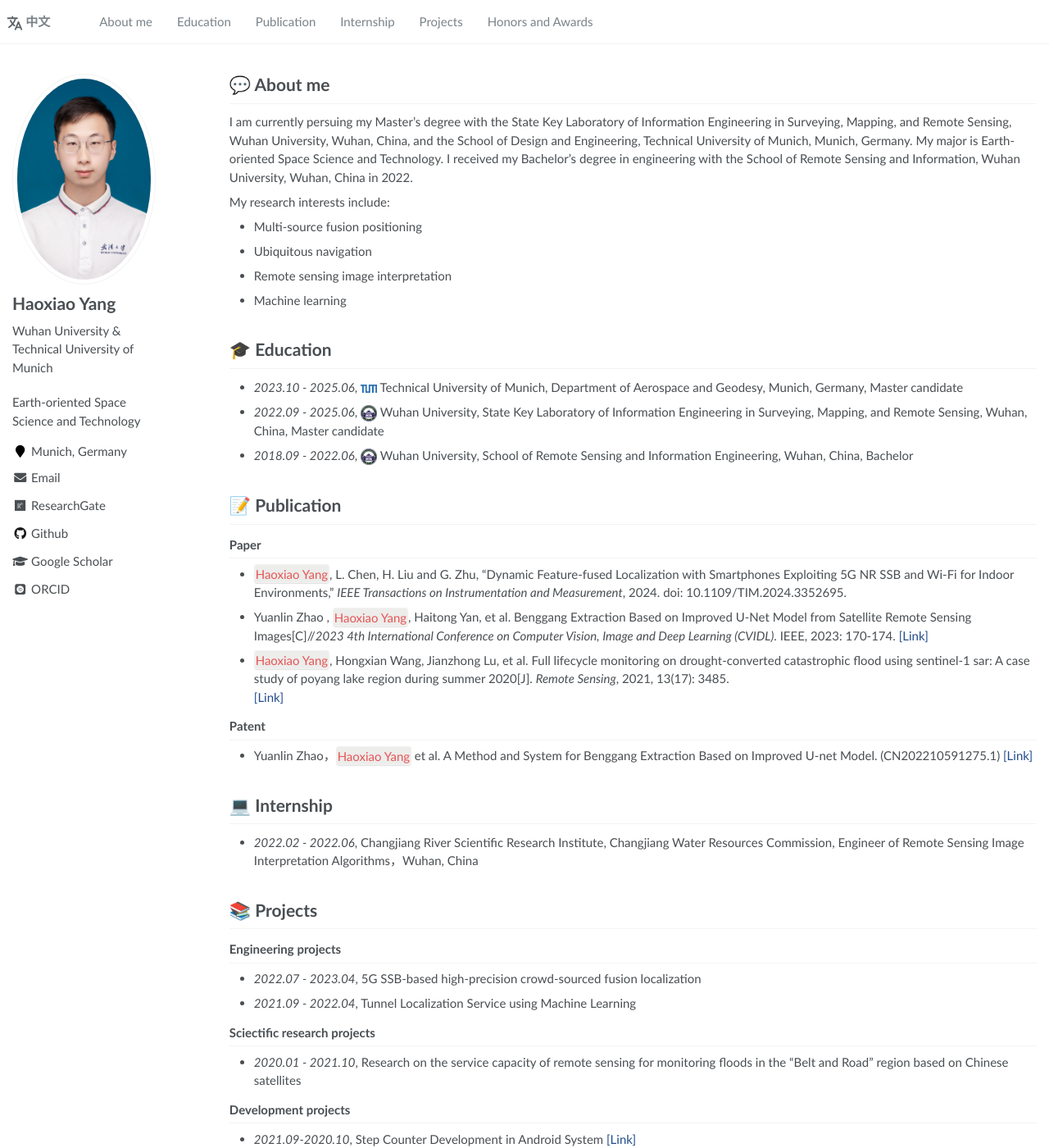
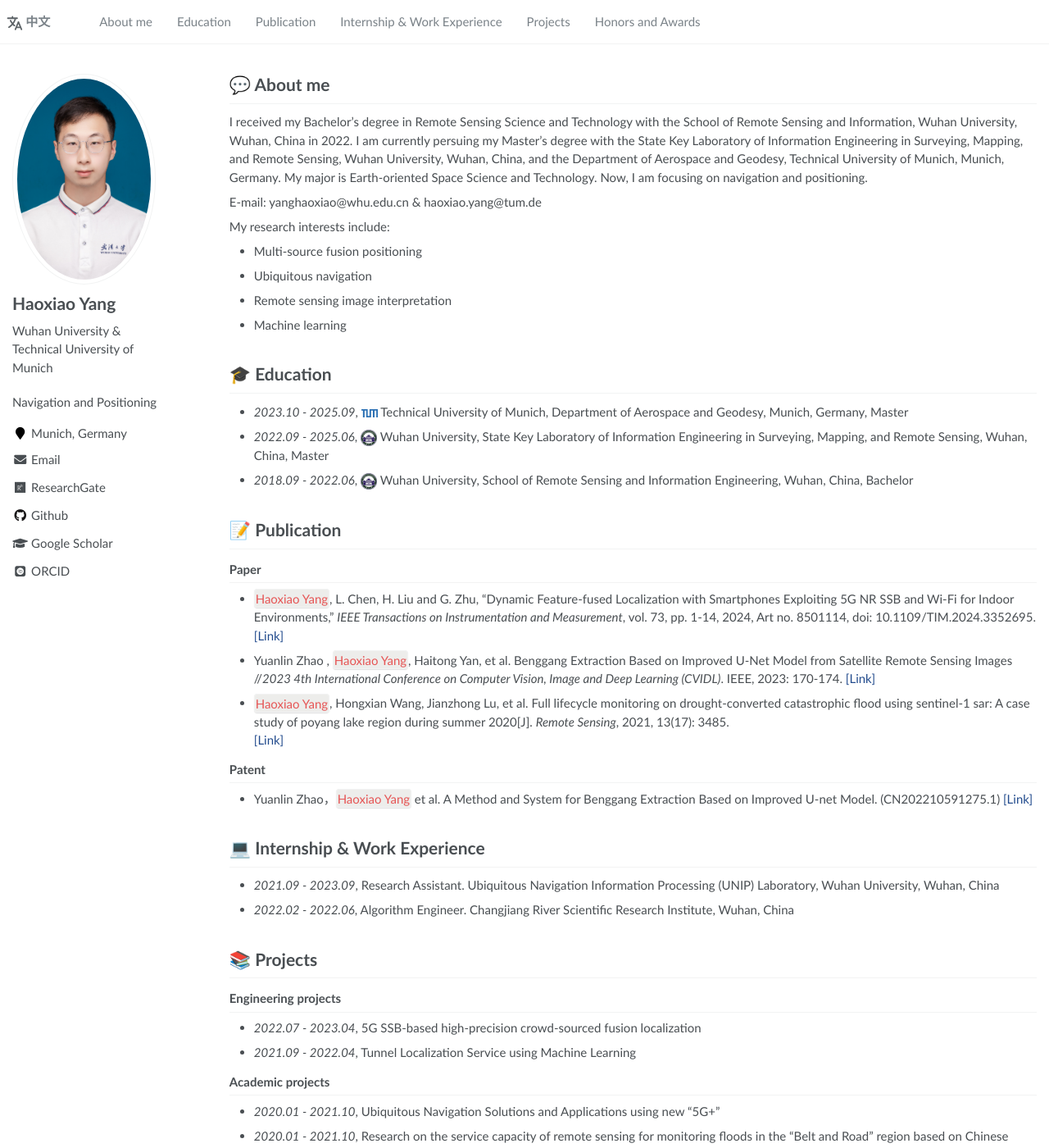
Before and after one commit to GreatBruceYoung/greatbruceyoung.github.io, a Jekyll site: the page built from _pages/about.md, in a window 1280 px wide and 1400 px high. Shown: the whole window at 82% size. Built offline with Jekyll 4.4.1, drawn with Linux system fonts in a browser that asks for light colours; some web fonts are replaced; some of the changed text lies outside the part shown.

Commit message:
update on 1.28

```diff
--- a/_config.yml
+++ b/_config.yml
@@ -7,7 +7,7 @@
 
 # Site Settings
 title                    : "Haoxiao Yang"
-description              : "Earth-oriented Space Science and Technology"
+description              : "Navigation and Positioning"
 repository               : "GreatBruceYoung/greatbruceyoung.github.io"
 google_scholar_stats_use_cdn : false
 
--- a/_data/navigation.yml
+++ b/_data/navigation.yml
@@ -9,7 +9,7 @@ main:
   - title: "Publication"
     url: "/#-lwzl"
 
-  - title: "Internship"
+  - title: "Internship & Work Experience"
     url: "/#-gzsx"
 
   - title: "Projects"
--- a/_layouts/default.html
+++ b/_layouts/default.html
@@ -32,7 +32,7 @@ layout: compress
 <div class="footer_site">
 <hr/>
 <div class="footer_copyright">
-  © 2022 Haoxiao (Bruce) Yang | All rights reserved
+  © 2024 Haoxiao Yang | All rights reserved
 </div>
 </div>
   </body>
--- a/_pages/about.md
+++ b/_pages/about.md
@@ -18,8 +18,9 @@ redirect_from:
 <span class='anchor' id='about-me'></span>
 
 # 💬 About me
+I received my Bachelor's degree in Remote Sensing Science and Technology with the School of Remote Sensing and Information, Wuhan University, Wuhan, China in 2022. I am currently persuing my Master's degree with the State Key Laboratory of Information Engineering in Surveying, Mapping, and Remote Sensing, Wuhan University, Wuhan, China, and the Department of Aerospace and Geodesy, Technical University of Munich, Munich, Germany. My major is Earth-oriented Space Science and Technology. Now, I am focusing on navigation and positioning.
 
-I am currently persuing my Master's degree with the State Key Laboratory of Information Engineering in Surveying, Mapping, and Remote Sensing, Wuhan University, Wuhan, China, and the School of Design and Engineering, Technical University of Munich, Munich, Germany. My major is Earth-oriented Space Science and Technology. I received my Bachelor's degree in engineering with the School of Remote Sensing and Information, Wuhan University, Wuhan, China in 2022.
+E-mail: yanghaoxiao@whu.edu.cn & haoxiao.yang@tum.de
 
 My research interests include:
 - Multi-source fusion positioning
@@ -27,12 +28,11 @@ My research interests include:
 - Remote sensing image interpretation
 - Machine learning
 
-
 <span class='anchor' id='-xl'></span>
 
 # 🎓 Education
-- *2023.10 - 2025.06*, <a href="https://www.tum.de/"><img class="svg" src="/images/Technical_University_of_Munich_Logo.png" width="20pt"></a> Technical University of Munich, Department of Aerospace and Geodesy, Munich, Germany, Master candidate
-- *2022.09 - 2025.06*, <a href="https://www.whu.edu.cn/"><img class="svg" src="/images/Wuhan_University_Logo.png" width="20pt"></a> Wuhan University, State Key Laboratory of Information Engineering in Surveying, Mapping, and Remote Sensing, Wuhan, China, Master candidate
+- *2023.10 - 2025.09*, <a href="https://www.tum.de/"><img class="svg" src="/images/Technical_University_of_Munich_Logo.png" width="20pt"></a> Technical University of Munich, Department of Aerospace and Geodesy, Munich, Germany, Master
+- *2022.09 - 2025.06*, <a href="https://www.whu.edu.cn/"><img class="svg" src="/images/Wuhan_University_Logo.png" width="20pt"></a> Wuhan University, State Key Laboratory of Information Engineering in Surveying, Mapping, and Remote Sensing, Wuhan, China, Master
 - *2018.09 - 2022.06*, <a href="https://www.whu.edu.cn/"><img class="svg" src="/images/Wuhan_University_Logo.png" width="20pt"></a> Wuhan University, School of Remote Sensing and Information Engineering, Wuhan, China, Bachelor
 
 <span class='anchor' id='-lwzl'></span>
@@ -40,9 +40,10 @@ My research interests include:
 # 📝 Publication
 ### Paper
 ---
-- `Haoxiao Yang`, L. Chen, H. Liu and G. Zhu, "Dynamic Feature-fused Localization with Smartphones Exploiting 5G NR SSB and Wi-Fi for Indoor Environments," *IEEE Transactions on Instrumentation and Measurement*, 2024. doi: 10.1109/TIM.2024.3352695.
+- `Haoxiao Yang`, L. Chen, H. Liu and G. Zhu, "Dynamic Feature-fused Localization with Smartphones Exploiting 5G NR SSB and Wi-Fi for Indoor Environments," *IEEE Transactions on Instrumentation and Measurement*, vol. 73, pp. 1-14, 2024, Art no. 8501114, doi: 10.1109/TIM.2024.3352695.
+[[Link]](https://ieeexplore.ieee.org/document/10403817)
 
-- Yuanlin Zhao , `Haoxiao Yang`, Haitong Yan, et al. Benggang Extraction Based on Improved U-Net Model from Satellite Remote Sensing Images[C]//*2023 4th International Conference on Computer Vision, Image and Deep Learning (CVIDL)*. IEEE, 2023: 170-174.
+- Yuanlin Zhao , `Haoxiao Yang`, Haitong Yan, et al. Benggang Extraction Based on Improved U-Net Model from Satellite Remote Sensing Images //*2023 4th International Conference on Computer Vision, Image and Deep Learning (CVIDL)*. IEEE, 2023: 170-174.
 [[Link]](https://ieeexplore.ieee.org/abstract/document/10167177)
 
 - `Haoxiao Yang`, Hongxian Wang, Jianzhong Lu, et al. Full lifecycle monitoring on drought-converted catastrophic flood using sentinel-1 sar: A case study of poyang lake region during summer 2020[J]. *Remote Sensing*, 2021, 13(17): 3485.
@@ -55,8 +56,9 @@ My research interests include:
 
 <span class='anchor' id='-gzsx'></span>
 
-# 💻 Internship
-- *2022.02 - 2022.06*, Changjiang River Scientific Research Institute, Changjiang Water Resources Commission, Engineer of Remote Sensing Image Interpretation Algorithms，Wuhan, China
+# 💻 Internship & Work Experience
+- *2021.09 - 2023.09*, Research Assistant. Ubiquitous Navigation Information Processing (UNIP) Laboratory, Wuhan University, Wuhan, China
+- *2022.02 - 2022.06*, Algorithm Engineer. Changjiang River Scientific Research Institute, Wuhan, China
 
 <span class='anchor' id='-xmjl'></span>
 
@@ -67,8 +69,9 @@ My research interests include:
 - *2022.07 - 2023.04*, 5G SSB-based high-precision crowd-sourced fusion localization
 - *2021.09 - 2022.04*, Tunnel Localization Service using Machine Learning
 
-### Sciectific research projects
+### Academic projects
 ---
+- *2020.01 - 2021.10*, Ubiquitous Navigation Solutions and Applications using new "5G+"
 - *2020.01 - 2021.10*, Research on the service capacity of remote sensing for monitoring floods in the "Belt and Road" region based on Chinese satellites
 
 ### Development projects
@@ -79,10 +82,11 @@ My research interests include:
 <span class='anchor' id='-ryjx'></span>
 
 # 🏅 Honors and Awards
-- *2023.10*  `Second Scholarship` for Graduate, Wuhan University
-- *2023.05*  `Second Prize` in the Fifteenth "Self-improvement Cup" Extracurricular Academic and Technological Works Competition for Undergraduates, Wuhan University
+- *2023.11* `Outstanding Graduate Student` for Graduate, Wuhan University
+- *2023.10* `Second Scholarship` for Graduate, Wuhan University
+- *2023.05* `Second Prize` in the 15th "Self-improvement Cup" Extracurricular Academic and Technological Works Competition for Undergraduates, Wuhan University
 - *2022.06* `Outstanding Graduate` of Wuhan University
 - *2021.09* `Third Scholarship` of Wuhan University
-- *2021.05* `Second Prize` in the Thirteenth "Self-improvement Cup" Extracurricular Academic and Technological Works Competition for Undergraduates, Wuhan University
+- *2021.05* `Second Prize` in the 13th "Self-improvement Cup" Extracurricular Academic and Technological Works Competition for Undergraduates, Wuhan University
 - *2020.09* `Second Scholarship` of Wuhan University
 - *2019.11* `Second Prize` in Thirteenth National University Student Mathematics Competition (Hubei Province)
```
